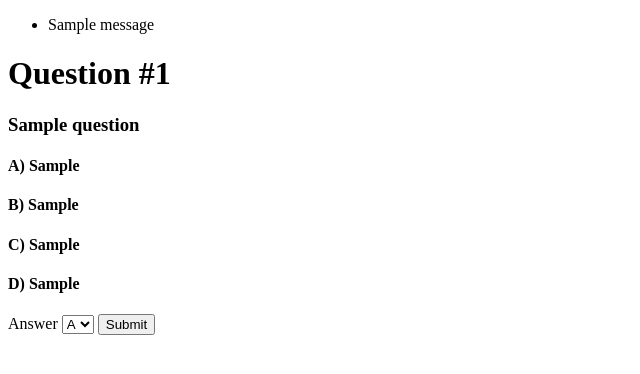
After one commit to sasalatart/triviapp, a Flask app: template templates/question.html in a window 1280 px wide. The commit adds this page. Shown: the top 374 px of the page, without its empty margins (0-640 px from the left). Run offline with Flask 2, Linux system fonts and the light colour scheme; the template is opened without the code that fills it: values that come from a table or form of the project are taken from there, most other values are stand-ins (such as "Sample title", 1, 10 or a date in 2020); one stand-in notice (Sample message) is shown; some libraries are stand-ins or nearby versions.

Commit message:
answer questions

```diff
--- a/app.py
+++ b/app.py
@@ -1,6 +1,5 @@
 import os
 from flask import Flask
-
 
 app = Flask('__name__')
 app.debug = True
@@ -8,6 +7,7 @@ app.debug = True
 from routes import *
 
 if __name__ == '__main__':
+    app.secret_key = os.environ.get('SECRET_KEY', 'napoleon')
     HOST = os.environ.get('SERVER_HOST', 'localhost')
     PORT = int(os.environ.get('SERVER_PORT', '3000'))
     app.run(HOST, PORT)
--- a/models/question.py
+++ b/models/question.py
@@ -56,3 +56,12 @@ class NewQuestionForm(Form):
                                   ('c', 'C'),
                                   ('d', 'D')],
                          validators=[validators.Required()])
+
+
+class AnswerForm(Form):
+    answer = SelectField('Answer',
+                         choices=[('a', 'A'),
+                                  ('b', 'B'),
+                                  ('c', 'C'),
+                                  ('d', 'D')],
+                         validators=[validators.Required()])
--- a/templates/index.html
+++ b/templates/index.html
@@ -3,5 +3,6 @@
 <h1>Triviapp</h1>
 
 <a href="{{url_for('newQuestion')}}">Create a Question</a>
+<a href="{{url_for('randomQuestion')}}">Start</a>
 
 {% endblock %}
--- a/templates/layout.html
+++ b/templates/layout.html
@@ -5,6 +5,16 @@
     <title>Triviapp</title>
   </head>
   <body>
+    {% with messages = get_flashed_messages(with_categories=true) %}
+      {% if messages %}
+        <ul class="flashes">
+          {% for category, message in messages %}
+            <li class={{ category }}>{{ message }}</li>
+          {% endfor %}
+        </ul>
+      {% endif %}
+    {% endwith %}
+
     {% block body %}
     {% endblock %}
   </body>
--- /dev/null
+++ b/templates/question.html
@@ -0,0 +1,20 @@
+{% from '_formhelpers.html' import render_field %}
+
+{% extends 'layout.html' %}
+{% block body %}
+
+<h1>Question #{{ question.id }}</h1>
+
+<h3>{{ question.question }}</h3>
+
+<h4>A) {{ question.option_a }}</h4>
+<h4>B) {{ question.option_b }}</h4>
+<h4>C) {{ question.option_c }}</h4>
+<h4>D) {{ question.option_d }}</h4>
+
+<form method="post">
+  {{ render_field(form.answer) }}
+  <input type="submit" value="Submit">
+</form>
+
+{% endblock %}
```
Also changed, not shown: routes.py (+26 -3 lines), 1 other file.
